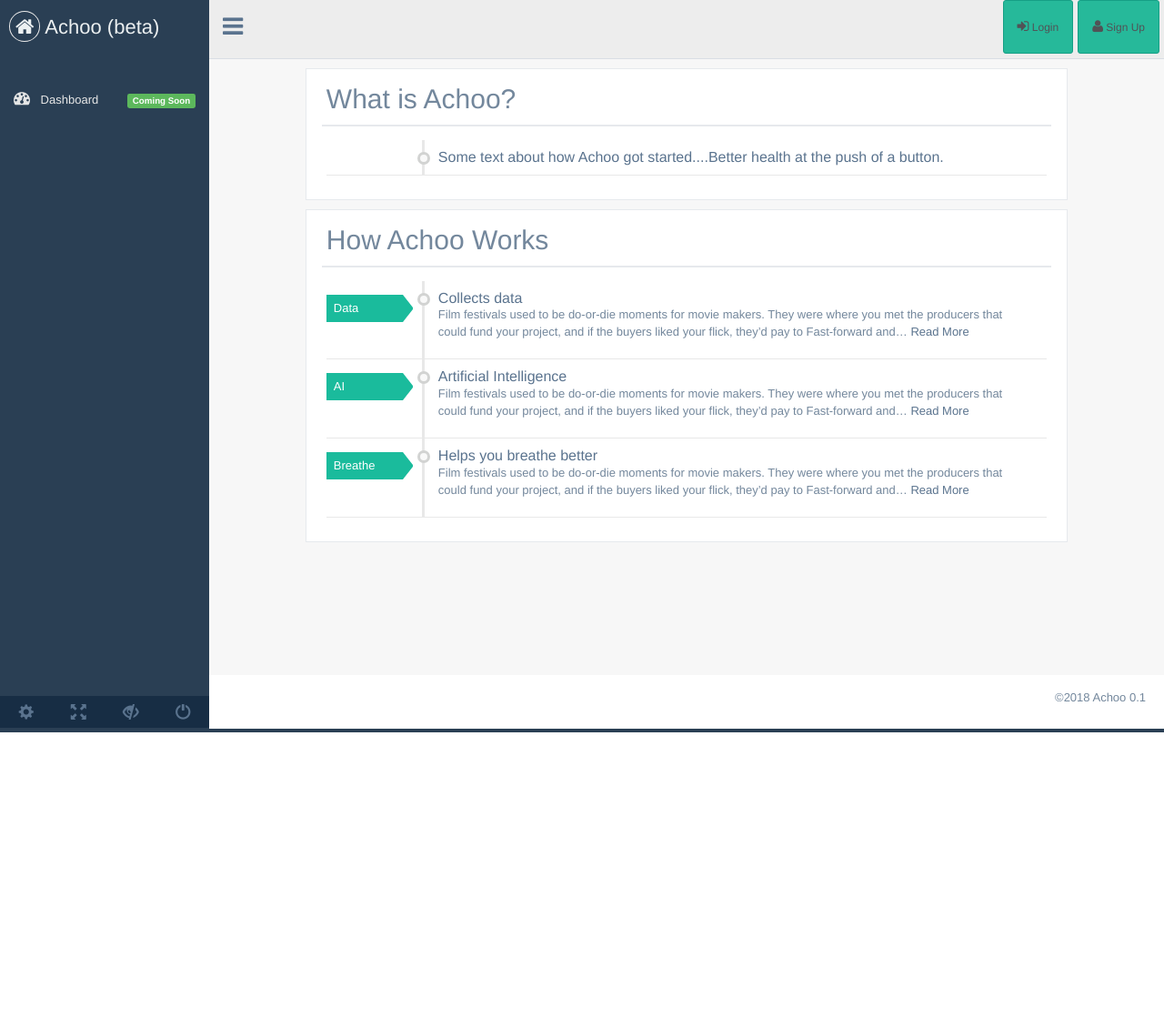
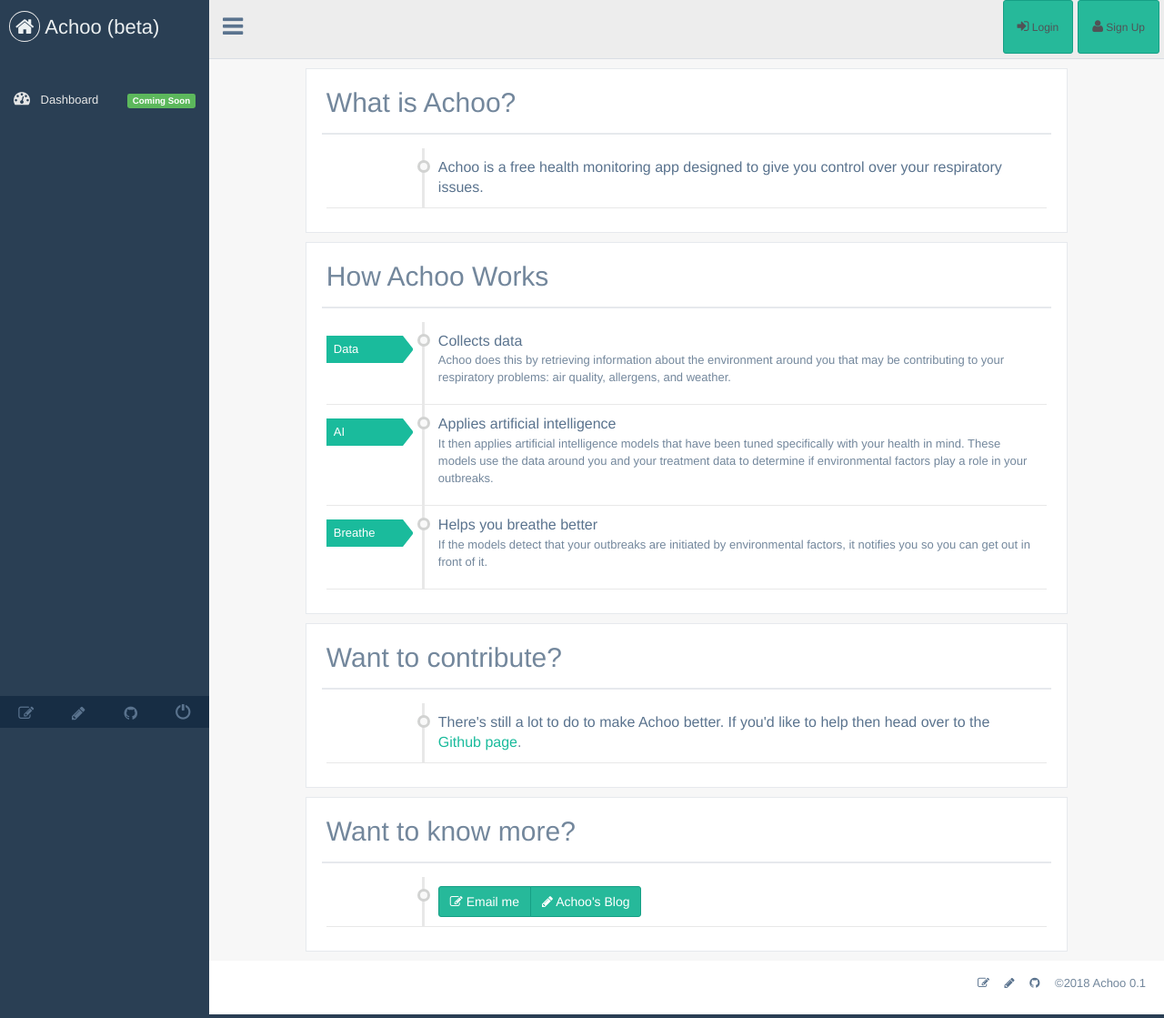
Before and after one commit to tmthyjames/Achoo, a Flask app: page / in a window 1280 px wide. Shown: the whole page at 91% size. Before the commit the page ends 805 px from the top, so only its background shows below. Run offline with Flask 2, Linux system fonts and the light colour scheme; some libraries are stand-ins or nearby versions.

Commit message:
add buttons for github and blog

```diff
--- a/app/templates/footer.html
+++ b/app/templates/footer.html
@@ -1,4 +1,14 @@
 <div class="pull-right">
-  <p>©2018 Achoo {{session.VERSION}}</p>
+  <p>
+    <a style="padding-left:1em;" data-toggle="tooltip" href="mailto:tmthyjames@gmail.com?Subject=Achoo%20Site" target="_top" data-placement="top" title="Contact me">
+      <span class="fa fa-pencil-square-o" aria-hidden="true"></span>
+    </a>
+    <a style="padding-left:1em;" data-toggle="tooltip" href="#coming-soon" target="_blank" data-placement="top" title="Blog">
+      <span class="fa fa-pencil" aria-hidden="true"></span>
+    </a>
+  	<a style="padding-left:1em;padding-right:1em;" data-toggle="tooltip" target="_blank" href="https://github.com/tmthyjames/Achoo" data-placement="top" title="Github">
+      <span class="fa fa-github" aria-hidden="true"></span>
+    </a>©2018 Achoo {{session.VERSION}}
+  </p>
 </div>
 <div class="clearfix"></div>
--- a/app/templates/index.html
+++ b/app/templates/index.html
@@ -4,6 +4,16 @@
 
 {% block stylesheets %}
   {{ super() }}
+<style>
+.h1, .h2, .h3, .h4, .h5, .h6, h1, h2, h3, h4, h5, h6 {
+    line-height: 1.4;
+    font-size: 20px;
+}
+body {
+	font-size: 17px;
+}
+</style>
+
 {% endblock stylesheets %}
 
 {% block content %}
@@ -21,7 +31,7 @@
 	            <div class="block">
 	              <div class="block_content">
 	                <h2 class="title">
-                        <a>Some text about how Achoo got started....Better health at the push of a button.</a>
+                        <a>Achoo is a free health monitoring app designed to give you control over your respiratory issues.</a>
                     </h2>
 	              </div>
 	            </div>
@@ -49,7 +59,7 @@
 	                <h2 class="title">
                         <a>Collects data </a>
                     </h2>
-	                <p class="excerpt">Film festivals used to be do-or-die moments for movie makers. They were where you met the producers that could fund your project, and if the buyers liked your flick, they’d pay to Fast-forward and… <a>Read&nbsp;More</a>
+	                <p class="excerpt">Achoo does this by retrieving information about the environment around you that may be contributing to your respiratory problems: air quality, allergens, and weather.
 	                </p>
 	              </div>
 	            </div>
@@ -63,9 +73,9 @@
 	              </div>
 	              <div class="block_content">
 	                <h2 class="title">
-                        <a>Artificial Intelligence</a>
+                        <a>Applies artificial intelligence</a>
                     </h2>
-	                <p class="excerpt">Film festivals used to be do-or-die moments for movie makers. They were where you met the producers that could fund your project, and if the buyers liked your flick, they’d pay to Fast-forward and… <a>Read&nbsp;More</a>
+	                <p class="excerpt">It then applies artificial intelligence models that have been tuned specifically with your health in mind. These models use the data around you and your treatment data to determine if environmental factors play a role in your outbreaks.</a>
 	                </p>
 	              </div>
 	            </div>
@@ -81,13 +91,58 @@
 	                <h2 class="title">
                         <a>Helps you breathe better</a>
                     </h2>
-	                <p class="excerpt">Film festivals used to be do-or-die moments for movie makers. They were where you met the producers that could fund your project, and if the buyers liked your flick, they’d pay to Fast-forward and… <a>Read&nbsp;More</a>
+	                <p class="excerpt">If the models detect that your outbreaks are initiated by environmental factors, it notifies you so you can get out in front of it.</a>
 	                </p>
 	              </div>
 	            </div>
 	          </li>
 	        </ul>
 
+	      </div>
+	    </div>
+	  </div>
+	  <div class="col-md-10 col-sm-10 col-md-offset-1">
+	    <div class="x_panel">
+	      <div class="x_title">
+	        <h2>Want to contribute? </h2>
+	        <div class="clearfix"></div>
+	      </div>
+	      <div class="x_content">
+	        <ul class="list-unstyled timeline">
+	          <li>
+	            <div class="block">
+	              <div class="block_content">
+	                <h2 class="title">
+                        <a>There's still a lot to do to make Achoo better. If you'd like to help then head over to the <a target="_blank" href="https://github.com/tmthyjames/Achoo" style="color:#1ABB9C;">Github page</a>.</a>
+                    </h2>
+	              </div>
+	            </div>
+	          </li>
+		      </ul>
+	      </div>
+	    </div>
+	  </div>
+	  <div class="col-md-10 col-sm-10 col-md-offset-1">
+	    <div class="x_panel">
+	      <div class="x_title">
+	        <h2>Want to know more? </h2>
+	        <div class="clearfix"></div>
+	      </div>
+	      <div class="x_content">
+	        <ul class="list-unstyled timeline">
+	          <li>
+	            <div class="block">
+	              <div class="block_content">
+	                <h2 class="title">
+		              <div class="btn-group">
+		                <a class="btn btn-md btn-success" data-edit="insertunorderedlist" title="Bullet list"><span class="fa fa-pencil-square-o" aria-hidden="true"></span> Email me</a>
+		                <a class="btn btn-md btn-success" data-edit="insertorderedlist" title="Number list"><i class="fa fa-pencil"></i> Achoo's Blog</a>
+		              </div>
+                    </h2>
+	              </div>
+	            </div>
+	          </li>
+		      </ul>
 	      </div>
 	    </div>
 	  </div>
--- a/app/templates/sidebar.html
+++ b/app/templates/sidebar.html
@@ -24,14 +24,14 @@
 
   <!-- /menu footer buttons -->
   <div class="sidebar-footer hidden-small">
-    <a data-toggle="tooltip" data-placement="top" title="Settings">
-      <span class="glyphicon glyphicon-cog" aria-hidden="true"></span>
+    <a data-toggle="tooltip" href="mailto:tmthyjames@gmail.com?Subject=Achoo%20Site" target="_top" data-placement="top" title="Contact me">
+      <span class="fa fa-pencil-square-o" aria-hidden="true"></span>
     </a>
-    <a data-toggle="tooltip" data-placement="top" title="FullScreen">
-      <span class="glyphicon glyphicon-fullscreen" aria-hidden="true"></span>
+    <a data-toggle="tooltip" href="#coming-soon" target="_blank" data-placement="top" title="Blog">
+      <span class="fa fa-pencil" aria-hidden="true"></span>
     </a>
-    <a data-toggle="tooltip" data-placement="top" title="Lock">
-      <span class="glyphicon glyphicon-eye-close" aria-hidden="true"></span>
+    <a data-toggle="tooltip" target="_blank" href="https://github.com/tmthyjames/Achoo" data-placement="top" title="Github">
+      <span class="fa fa-github" aria-hidden="true"></span>
     </a>
     <a data-toggle="tooltip" data-placement="top" title="Logout" href="/login">
       <span class="glyphicon glyphicon-off" aria-hidden="true"></span>
```
